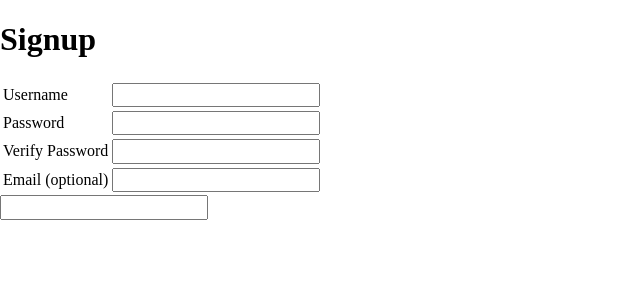
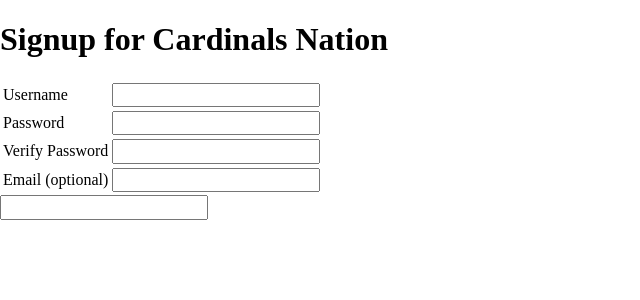
Before and after one commit to JayBoMac/blogz, a Python web app: template templates/signup.html in a window 1280 px wide. Shown: the part 124-424 px from the top of the page, without its empty margins (0-640 px from the left). Run offline with Jinja, Linux system fonts and the light colour scheme; the template is opened without the code that fills it, so the values that code supplies are empty; some libraries are stand-ins or nearby versions.

Commit message:
Update signup.html

```diff
--- a/templates/signup.html
+++ b/templates/signup.html
@@ -2,7 +2,9 @@
 
 {% block content %}
 
-<h1>Signup</h1>
+<h1>Signup for
+Cardinals Nation</h1>
+
 <form method="post">
     <table>
         <tr>
```
